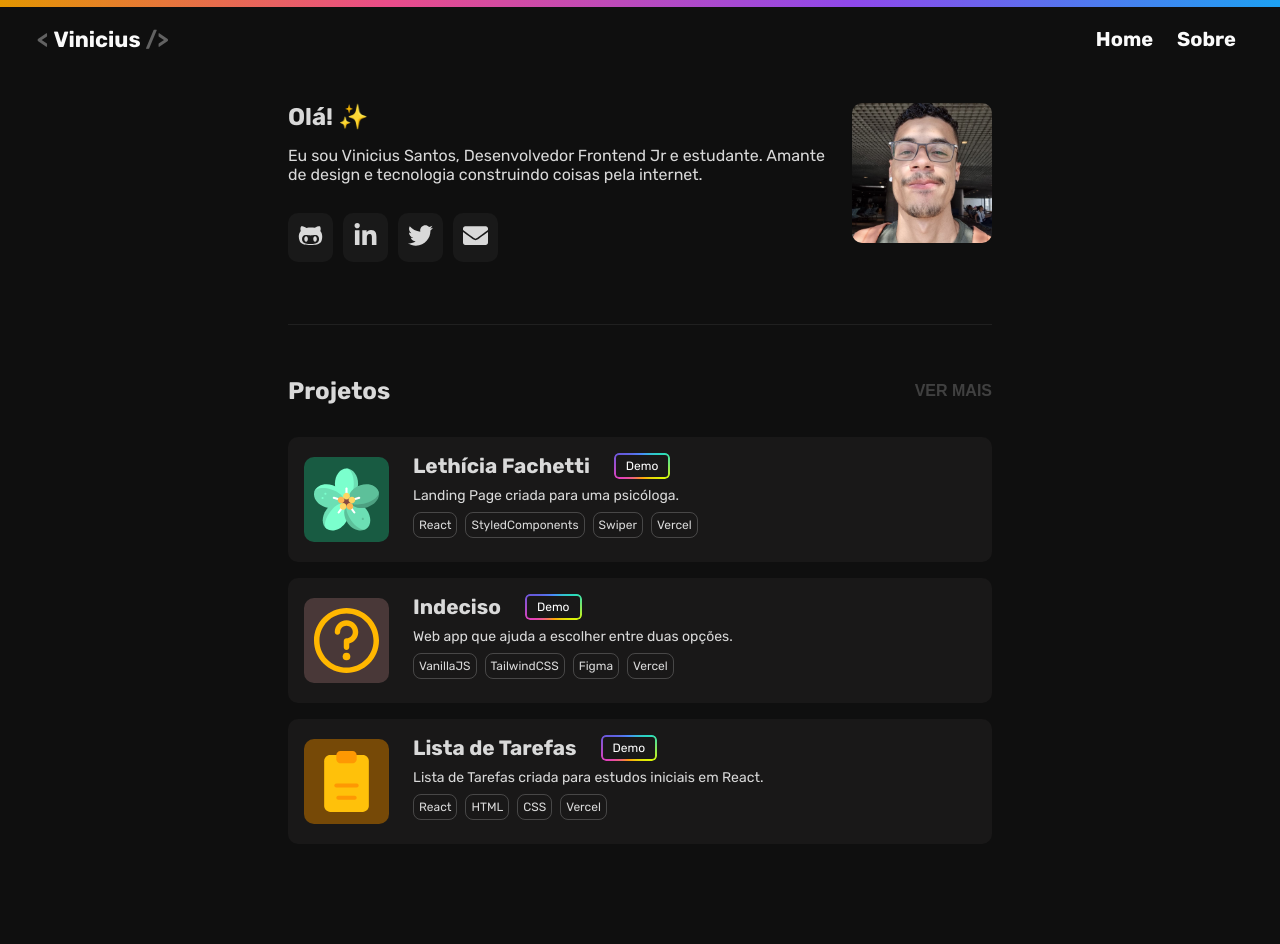
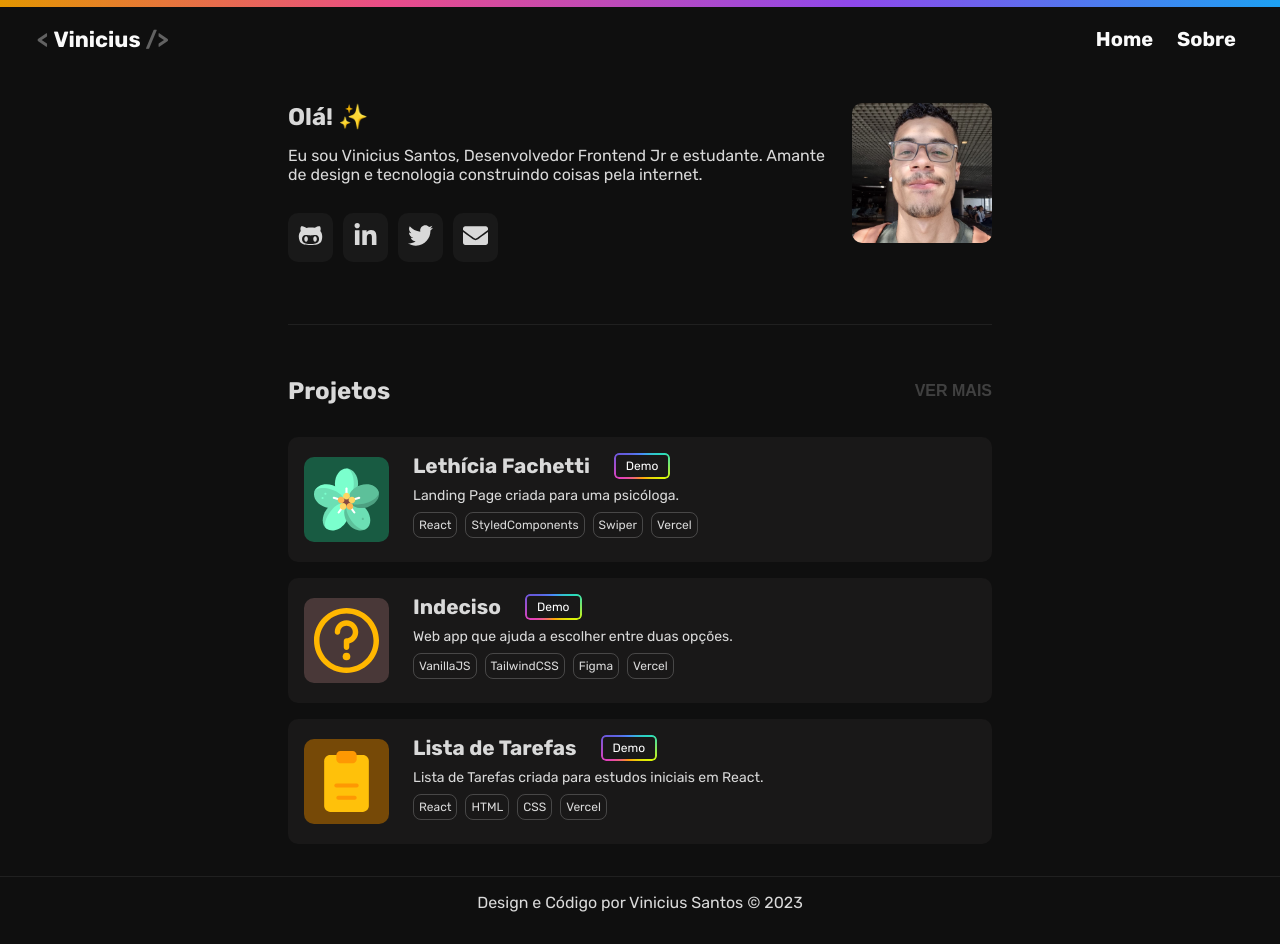
Before and after one commit to santos-vinicius/portfolio-v1, a React (Vite) app: page / in a window 1280 px wide. Before the commit the page ends 860 px from the top, so only its background shows below. Built offline with nearby package versions, Linux system fonts and the light colour scheme.

Commit message:
feat: footer component

```diff
--- a/src/App.jsx
+++ b/src/App.jsx
@@ -1,6 +1,7 @@
 import React, { Fragment } from 'react';
 import { Outlet } from 'react-router';
 import GlobalStyle from "../styles/globals";
+import Footer from './components/Footer';
 import NavBar from './components/NavBar';
 
 function App() {
@@ -9,6 +10,7 @@ function App() {
       <GlobalStyle />
       <NavBar />
       <Outlet />
+      <Footer />
     </Fragment>
   );
 }
--- a/src/components/Footer.jsx
+++ b/src/components/Footer.jsx
@@ -0,0 +1,31 @@
+import React from 'react'
+import styled from 'styled-components'
+//import { Container } from '../../styles/theme'
+
+const StyledFooter = styled.footer`
+  margin: 2rem auto;
+  display: flex;
+  flex-direction: column;
+  align-items: center;
+
+  &:before {
+    margin-bottom: 1rem;
+    background-color: rgba(185, 185, 185, 0.1);
+    content: "";
+    display: inline-block;
+    height: 1px;
+    width: 100%;
+    }
+`
+
+function Footer() {
+  return (
+    <>
+      <StyledFooter>
+        Design e Código por Vinicius Santos © 2023
+      </StyledFooter>
+    </>
+  )
+}
+
+export default Footer
```
